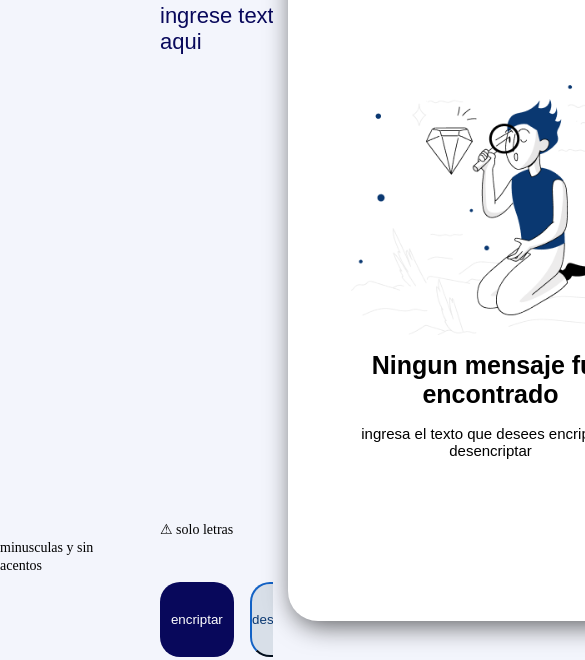
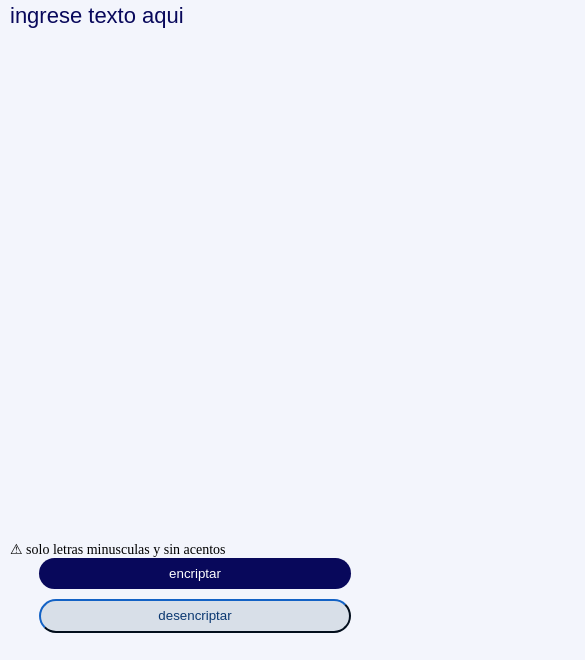
Before and after one commit to AlexBl21/encriptador-alura, a plain HTML site: page index.html in a window 390 px wide. Shown: the part 97-757 px from the top of the page, 585 px wide, since content can reach past the window. Drawn offline with Linux system fonts and the light colour scheme.

Commit message:
Arreglo de funciones

```diff
--- a/style.css
+++ b/style.css
@@ -175,3 +175,49 @@ footer{
 .m-incriptado button:hover {
     background-color: #2c0e7c;
 }
+
+@media only screen and (max-width: 768px) {
+    main {
+        flex-direction: column;
+        align-items: center;
+    }
+
+    .s1 {
+        width: 100%;
+        margin: 0;
+    }
+
+    .s2 {
+        width: 100%;
+        margin: 20px 0;
+    }
+
+    .input-mensaje {
+        margin: 20px 10px;
+        width: 80%;
+    }
+
+    .botones {
+        width: 80%;
+        display: flex;
+        flex-direction: column;
+        align-items: center;
+        gap: 10px;
+        margin: 0 auto;
+    }
+
+    .advertencia{
+        width: 80%;
+        margin: 20px 10px;
+    }
+
+    .btn-encriptar,
+    .btn-desencriptar {
+        width: 100%;
+        box-sizing: border-box;
+    }
+
+    .m-incriptado {
+        width: 80%;
+    }
+}
```
